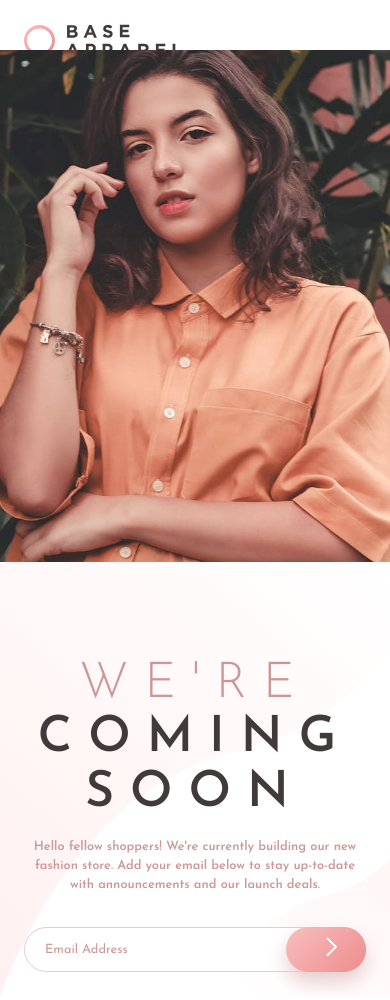
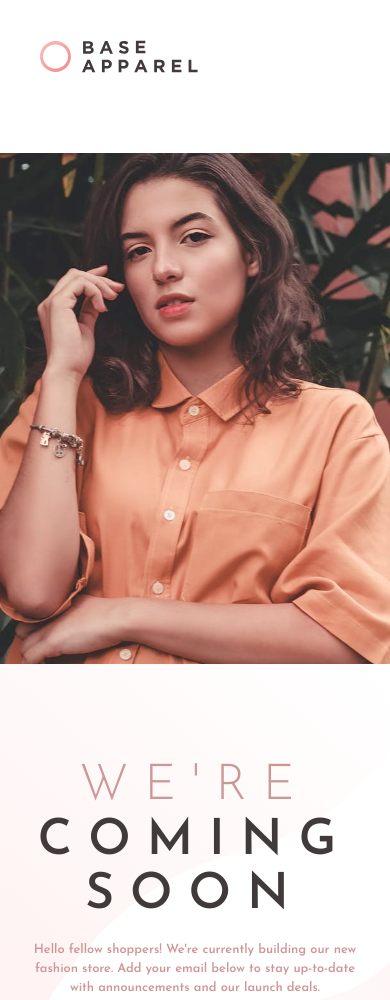
Before and after one commit to lucasfrutig0/comming-soon-page, a plain HTML site: page index.html in a window 390 px wide. Shown: the top 1000 px of the page. Drawn offline with Linux system fonts and the light colour scheme.

Commit message:
fix: layout responsive

```diff
--- a/assets/css/styles.css
+++ b/assets/css/styles.css
@@ -98,7 +98,6 @@ select {
 main.container {
   width: 100%;
   display: flex;
-  height: 100vh;
   justify-content: center;
   align-items: center;
   max-width: 1440px;
@@ -229,7 +228,7 @@ button:hover {
 
   div.logo-mobile {
     display: block;
-    padding: 3rem;
+    padding: 5rem;
   }
   div.coming-soon__left-side h1,
   div.coming-soon__left-side p {
```
